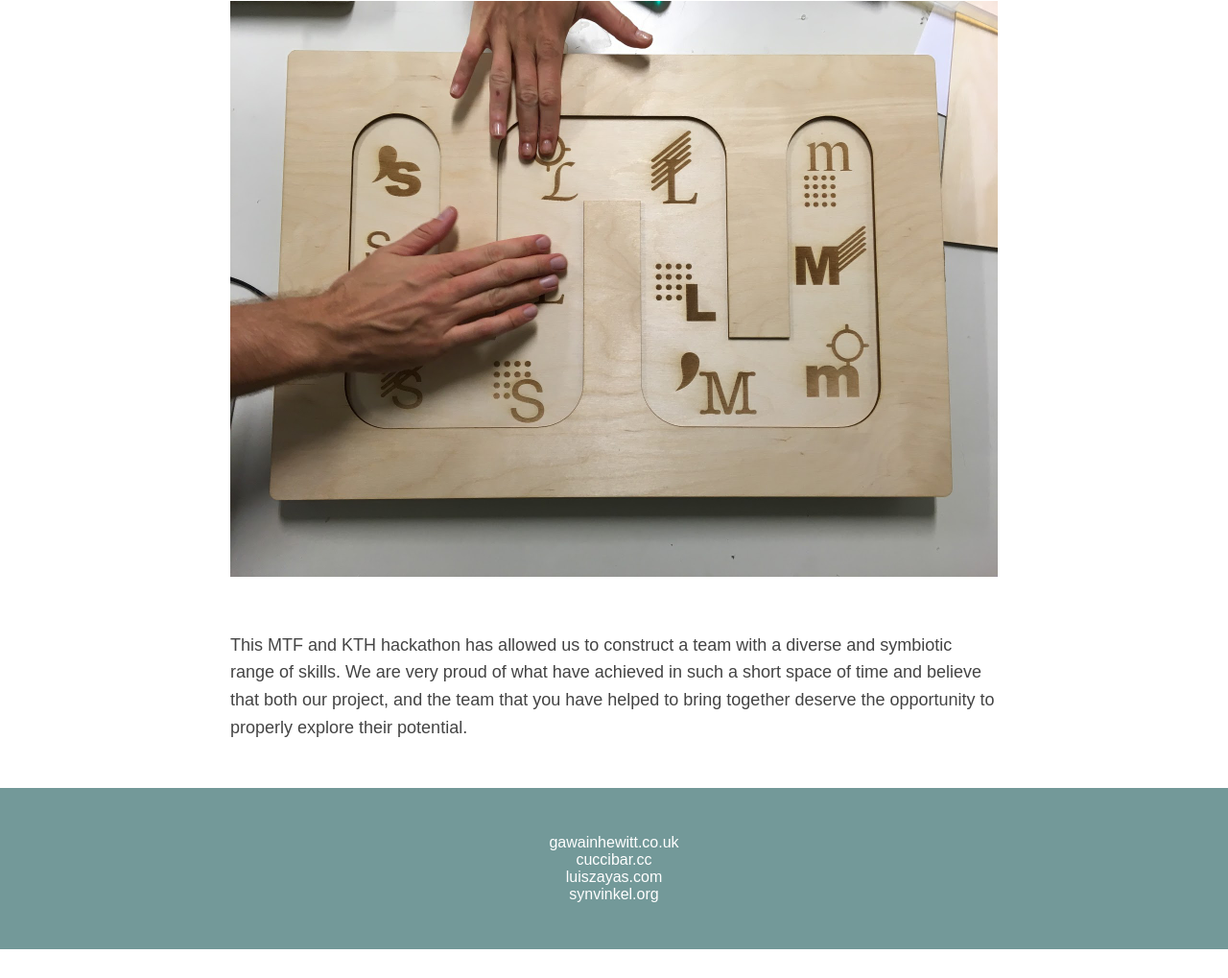
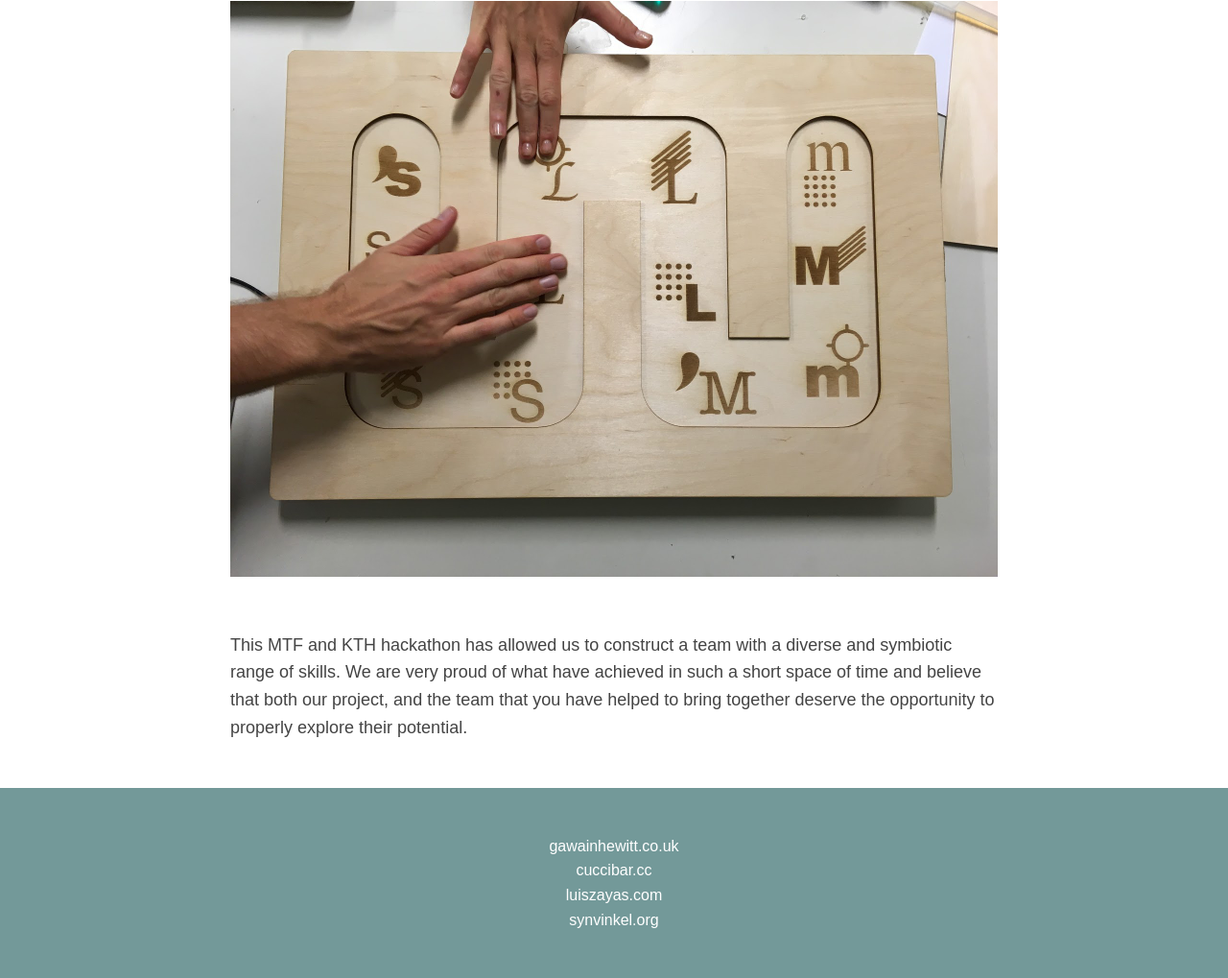
Before and after one commit to tsdthingy/tsdthingy.github.io, a plain HTML site: page index.html in a window 1280 px wide. Shown: the part 5000-6019 px from the top of the page at 96% size. Before the commit the page ends 5989 px from the top, so only its background shows below. Drawn offline with Linux system fonts and the light colour scheme.

Commit message:
Update index.html

```diff
--- a/index.html
+++ b/index.html
@@ -95,8 +95,10 @@
         }
 
         footer .content {
+            font-weight: 300;
             max-width: 800px;
             margin: 0 auto;
+            line-height: 1.6;
             text-align: center;
         }
     </style>
```
